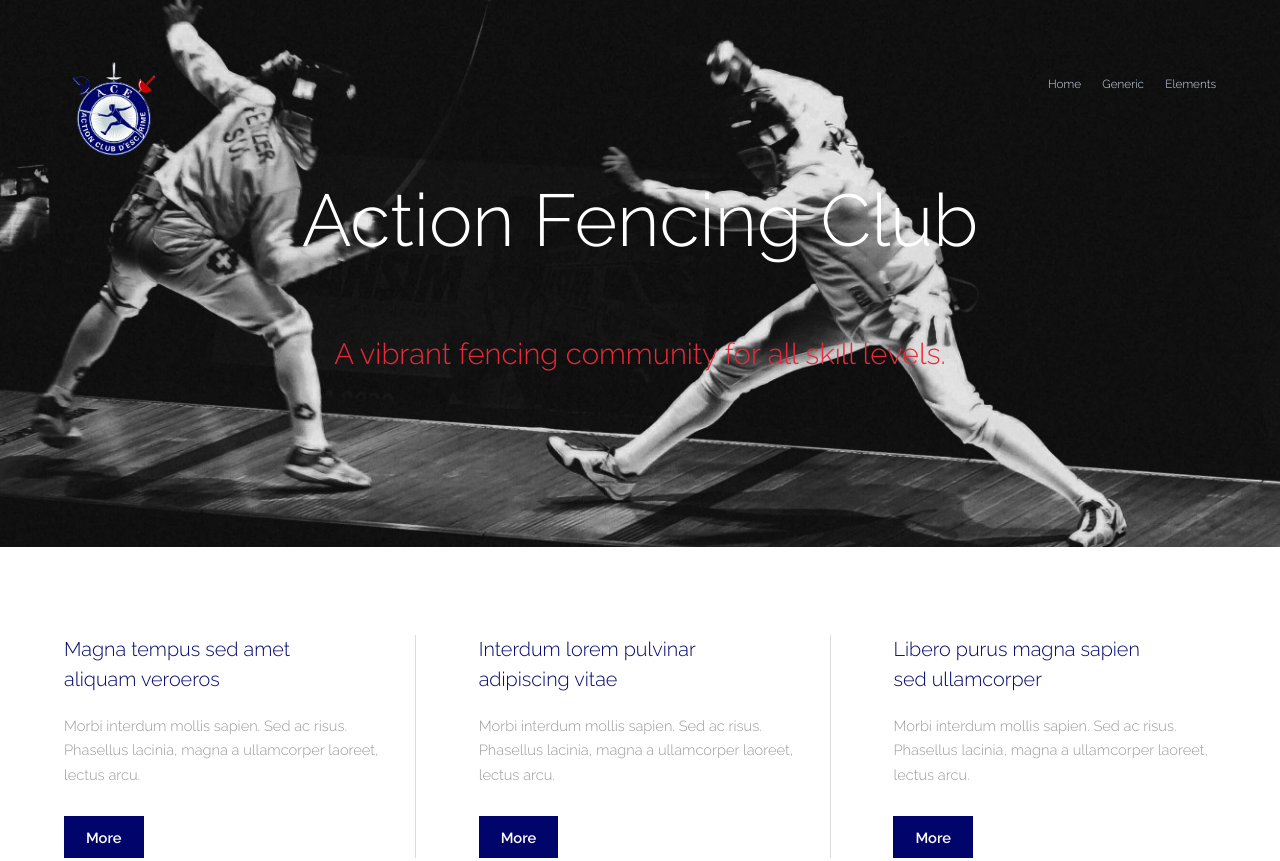
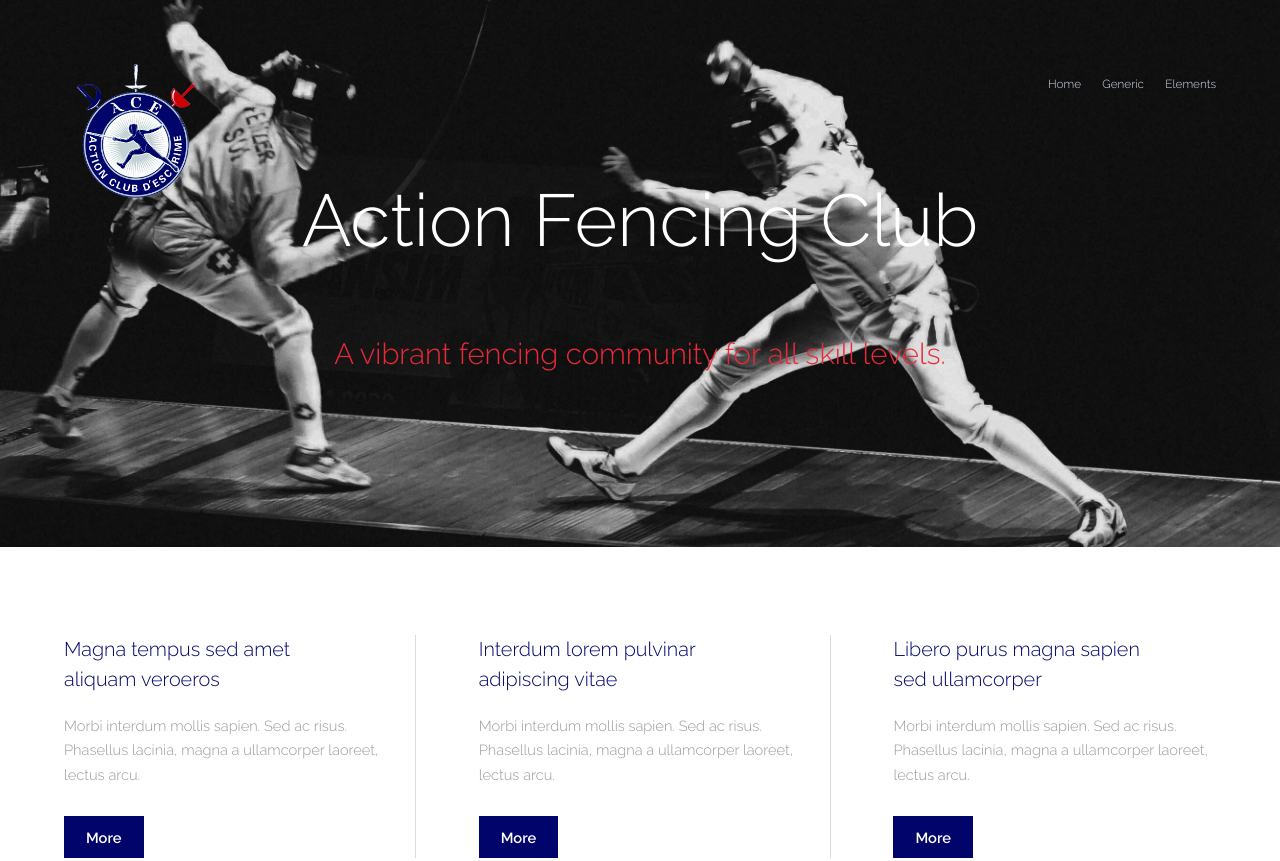
Before and after one commit to WeichenZong/ActionFencingClub, a plain HTML site: page index.html in a window 1280 px wide. Shown: the top 861 px of the page. Drawn offline with Linux system fonts and the light colour scheme.

Commit message:
logo size update

```diff
--- a/index.html
+++ b/index.html
@@ -8,7 +8,7 @@
 		<!-- Header -->
 			<header id="header"><div class="inner">
 				<a href="index.html" class ="logo">
-					<img src="images/logo1.png" alt="Logo" class="logo1" style="width:100px;height:100px;">
+					<img src="images/logo1.png" alt="Logo" class="logo1" style="width:144px;height:144px;">
 				</a>
 					<nav id="nav"><a href="index.html">Home</a>
 						<a href="generic.html">Generic</a>
```
